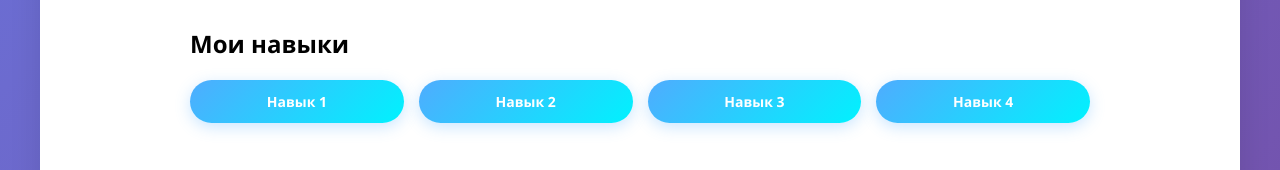
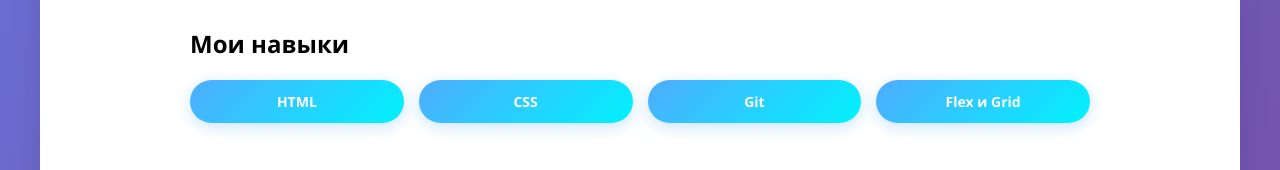
Before and after one commit to pr1azzz/frontend-and-backend-practice, a plain HTML site: page index.html in a window 1280 px wide. Shown: the part 1052-1222 px from the top of the page. Drawn offline with Linux system fonts and the light colour scheme.

Commit message:
практика 9

```diff
--- a/index.html
+++ b/index.html
@@ -38,10 +38,10 @@
             <section class="skills-container">
                 <h2>Мои навыки</h2>
                 <div class="skills-grid">
-                    <div class="skill-tag">Навык 1</div>
-                    <div class="skill-tag">Навык 2</div>
-                    <div class="skill-tag">Навык 3</div>
-                    <div class="skill-tag">Навык 4</div>
+                    <div class="skill-tag">HTML</div>
+                    <div class="skill-tag">CSS</div>
+                    <div class="skill-tag">Git</div>
+                    <div class="skill-tag">Flex и Grid</div>
                 </div>
             </section>
 
```
